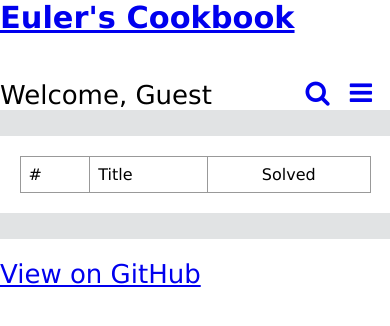
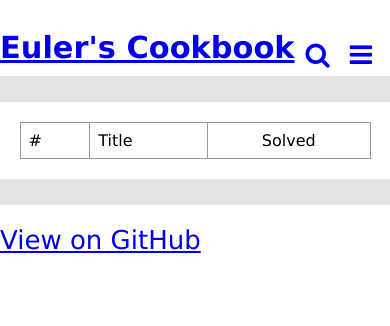
Before and after one commit to zachcalvert/eulers_cookbook, a Django app: template eulers_cookbook/problems/templates/base.html in a window 390 px wide. Shown: the top 326 px of the page. Run offline with Django 3.2, Linux system fonts and the light colour scheme; the template is opened without the code that fills it, so the values that code supplies are empty; some libraries are stand-ins or nearby versions.

Commit message:
more responsive styling

```diff
--- a/eulers_cookbook/problems/templates/base.html
+++ b/eulers_cookbook/problems/templates/base.html
@@ -38,13 +38,6 @@
 							{% endif %}
 						</li>
 	                </ul>
-				</div>
-				<div id="welcome-message">
-					Welcome, {% if user.is_authenticated %}
-							    {{ user.username }}
-							{% else %}
-							    Guest
-							{% endif %}
 				</div>
 			</div>
 			{% if messages %}
--- a/eulers_cookbook/static/css/base.css
+++ b/eulers_cookbook/static/css/base.css
@@ -7,40 +7,26 @@ body {
     font-size: 16px;
 }
 
-#mobile-nav-icons {
-    display: none;
+#site-header {
+    width: 100%;
+    float: left;
+    background:  #FFF;
+    margin: 0px 0px 0px 0px;
+    height: 76px;
 }
 
-ul {
-    list-style: none;
-}
-
-table {
-  border-collapse: collapse;
-}
-
-td, th {
-  border: 1px solid #999;
-  padding: 0.5rem;
-  text-align: left;
-  background: #FFF;
-}
-
-td.solved {
-    text-align:center;
+#site-header-logo {
+    float: left;
+    position: relative;
 }
 
 ul.nav-menu {
-    padding-top: 3px;
-    text-align: justify;
-    text-transform: uppercase;
-    float: left;
-    margin-left: 14px;
+    float: right;
+    margin: 40px 20px 0 0;
     font-size: 17px;
     display: inline-block;
 }
  ul.nav-menu li {
-    list-style-type: none;
     display: inline-block;
 }
 
@@ -63,6 +49,25 @@ ul.nav-menu {
 }
 .pagination a:hover {
     color: #444444;
+}
+
+#mobile-nav-icons {
+    display: none;
+}
+
+table {
+  border-collapse: collapse;
+}
+
+td, th {
+  border: 1px solid #999;
+  padding: 0.5rem;
+  text-align: left;
+  background: #FFF;
+}
+
+td.solved {
+    text-align:center;
 }
 
 /*home page table*/
--- a/eulers_cookbook/static/css/responsive.css
+++ b/eulers_cookbook/static/css/responsive.css
@@ -125,7 +125,7 @@
   #mobile-nav-icons {
       display: block!important;
       list-style-type: none  ;
-      margin: 45px 8px 0 0;
+      margin: 42px 8px 0 0;
   }
 
   #mobile-nav-icons li {
```
